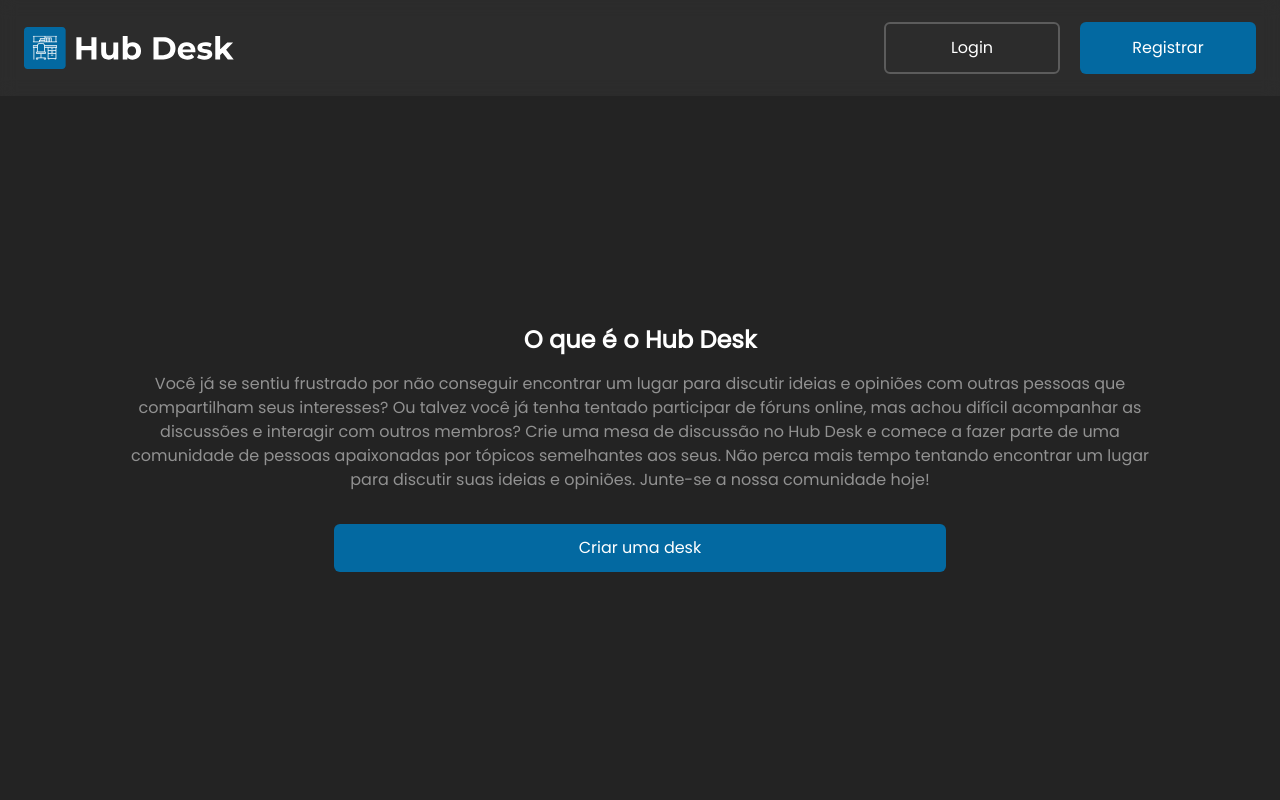
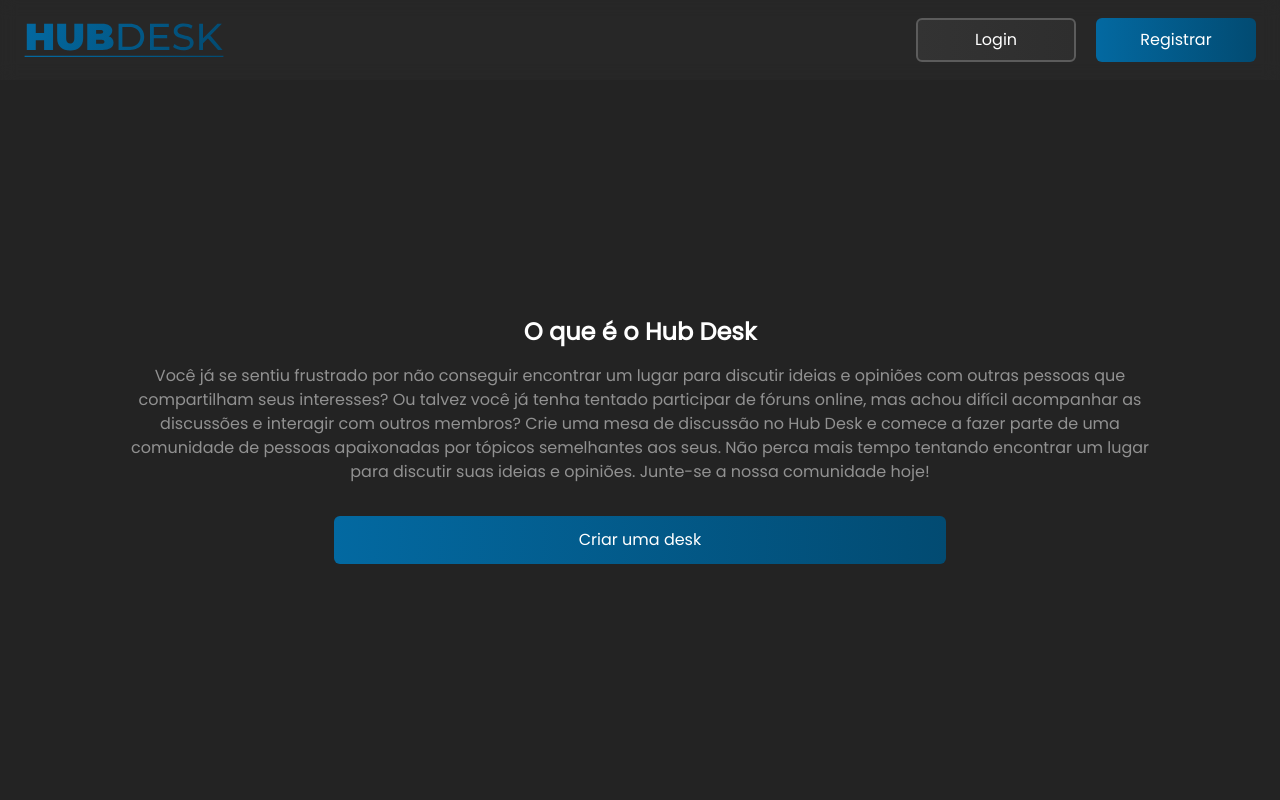
Before and after one commit to cguifernandes/hub-desk, a Next.js app: page / in a window 1280 px wide. Shown: the top 800 px of the page. Built offline with nearby package versions, Linux system fonts and the light colour scheme.

Commit message:
feat: change color button

```diff
--- a/src/app/(layout)/(home)/page.tsx
+++ b/src/app/(layout)/(home)/page.tsx
@@ -12,7 +12,7 @@ export const metadata: Metadata = {
 const Home = () => {
   return (
     <>
-      <section className="flex h-[calc(100vh_-_96px)] items-center justify-center">
+      <section className="flex h-[calc(100vh_-_80px)] items-center justify-center">
         <div className="w-[90%] space-y-4 text-center sm:w-[80%] lg:w-[920px] xl:w-[1020px]">
           <Heading className="font-semibold" align="center" size="lg">
             O que é o Hub Desk
--- a/src/app/(layout)/layout.tsx
+++ b/src/app/(layout)/layout.tsx
@@ -10,7 +10,7 @@ const Layout = ({ children }: LayoutProps) => {
   return (
     <>
       <Header />
-      <main className="mt-24">{children}</main>
+      <main className="mt-20">{children}</main>
       <Footer />
     </>
   )
--- a/src/components/Client/nav.tsx
+++ b/src/components/Client/nav.tsx
@@ -41,9 +41,13 @@ const Nav = () => {
               href="/auth/sign-in"
               fill="empty"
               text="Login"
-              className="w-44"
+              className="w-40 !py-2"
             />
-            <Button href="/auth/sign-up" text="Registrar" className="w-44" />
+            <Button
+              href="/auth/sign-up"
+              text="Registrar"
+              className="w-40 !py-2"
+            />
           </nav>
           <button
             onClick={() => setVisibleModal(true)}
--- a/src/components/Layout/header.tsx
+++ b/src/components/Layout/header.tsx
@@ -3,9 +3,9 @@ import Back from '../back'
 
 const Header = () => {
   return (
-    <header className="fixed top-0 z-50 flex h-24 w-full justify-center bg-grey-500 backdrop-blur md:bg-grey-500/60">
+    <header className="fixed top-0 z-50 flex h-20 w-full justify-center bg-grey-500/30 backdrop-blur">
       <div className="mx-6 flex w-full max-w-[1636px] items-center justify-between ">
-        <Back href="/" isHeader className="w-[210px]" />
+        <Back href="/" isHeader className="w-[200px]" />
         <Nav />
       </div>
     </header>
--- a/src/components/back.tsx
+++ b/src/components/back.tsx
@@ -20,7 +20,7 @@ const Back = ({ isHeader = false, className, href }: BackProps) => {
   }, [])
 
   if (!mounted) {
-    return <Skeleton margin={isHeader ? 0 : 'auto'} height={58} width={200} />
+    return <Skeleton margin={isHeader ? 0 : 'auto'} height={36} width={210} />
   }
 
   if (href) {
@@ -28,7 +28,8 @@ const Back = ({ isHeader = false, className, href }: BackProps) => {
       <Link href={href}>
         <Image
           className={clsx(isHeader ? 'm-0' : 'm-auto', className)}
-          width={200}
+          height={36}
+          width={210}
           alt="Logo"
           src={Logo}
         />
@@ -39,7 +40,8 @@ const Back = ({ isHeader = false, className, href }: BackProps) => {
   return (
     <Image
       className={clsx(isHeader ? 'm-0' : 'm-auto', className)}
-      width={200}
+      height={36}
+      width={210}
       alt="Logo"
       src={Logo}
     />
--- a/src/components/button.tsx
+++ b/src/components/button.tsx
@@ -9,8 +9,8 @@ const button = tv({
   base: 'rounded-md px-6 py-3 text-white transition-colors',
   variants: {
     fill: {
-      empty: 'bg-transparent border-2 border-grey-400 hover:bg-grey-700',
-      base: 'bg-sky-700 hover:bg-sky-800',
+      empty: 'bg-grey-gradient border-2 border-grey-400',
+      base: 'bg-sky-gradient',
     },
   },
   defaultVariants: {
--- a/tailwind.config.js
+++ b/tailwind.config.js
@@ -7,6 +7,11 @@ module.exports = {
   ],
   theme: {
     extend: {
+      backgroundImage: {
+        'sky-gradient':
+          'linear-gradient(91deg, #0369A1 0%, #0369A1 0.01%, #024B72 100%)',
+        'grey-gradient': 'linear-gradient(91deg, #333 0%, #2E2E2E 100%)',
+      },
       colors: {
         grey: {
           50: '#ebebeb',
```
Also changed, not shown: public/hubDesk.svg.
